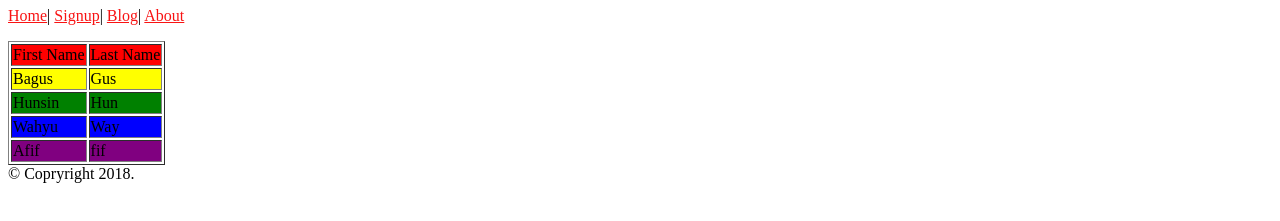
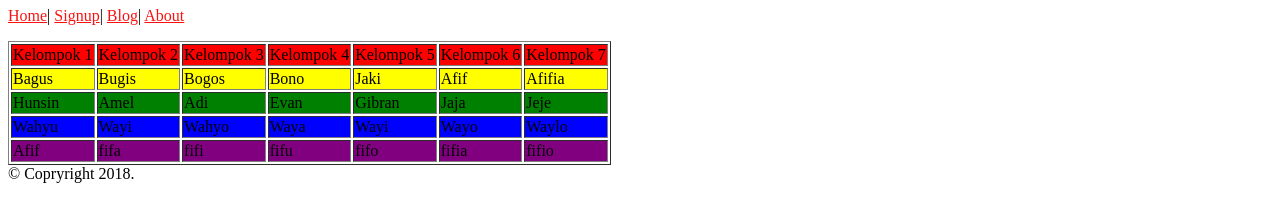
Before and after one commit to mnoorcahyo/Hello-CSS, a plain HTML site: page about.html in a window 1280 px wide. Shown: the part 101-322 px from the top of the page. Drawn offline with Linux system fonts and the light colour scheme.

Commit message:
aboutfix

```diff
--- a/about.html
+++ b/about.html
@@ -20,24 +20,49 @@
     <p>
         <table border="1">
             <tr class="red">
-                <td>First Name</td>
-                <td>Last Name</td>
+                <td>Kelompok 1</td>
+                <td>Kelompok 2</td>
+                <td>Kelompok 3</td>
+                <td>Kelompok 4</td>
+                <td>Kelompok 5</td>
+                <td>Kelompok 6</td>
+                <td>Kelompok 7</td>
             </tr>
             <tr class="yellow">
                 <td>Bagus</td>
-                <td>Gus</td>
+                <td>Bugis</td>
+                <td>Bogos</td>
+                <td>Bono</td>
+                <td>Jaki</td>
+                <td>Afif</td>
+                <td>Afifia</td>
             </tr>
             <tr class="green">
                 <td>Hunsin</td>
-                <td>Hun</td>
+                <td>Amel</td>
+                <td>Adi</td>
+                <td>Evan</td>
+                <td>Gibran</td>
+                <td>Jaja</td>
+                <td>Jeje</td>
             </tr>
             <tr class="blue">
                 <td>Wahyu</td>
-                <td>Way</td>
+                <td>Wayi</td>
+                <td>Wahyo</td>
+                <td>Waya</td>
+                <td>Wayi</td>
+                <td>Wayo</td>
+                <td>Waylo</td>
             </tr>
             <tr class="purple">
                 <td>Afif</td>
-                <td>fif</td>
+                <td>fifa</td>
+                <td>fifi</td>
+                <td>fifu</td>
+                <td>fifo</td>
+                <td>fifia</td>
+                <td>fifio</td>
             </tr>
         </table>
         <footer>&copy; Copryright 2018.
```
